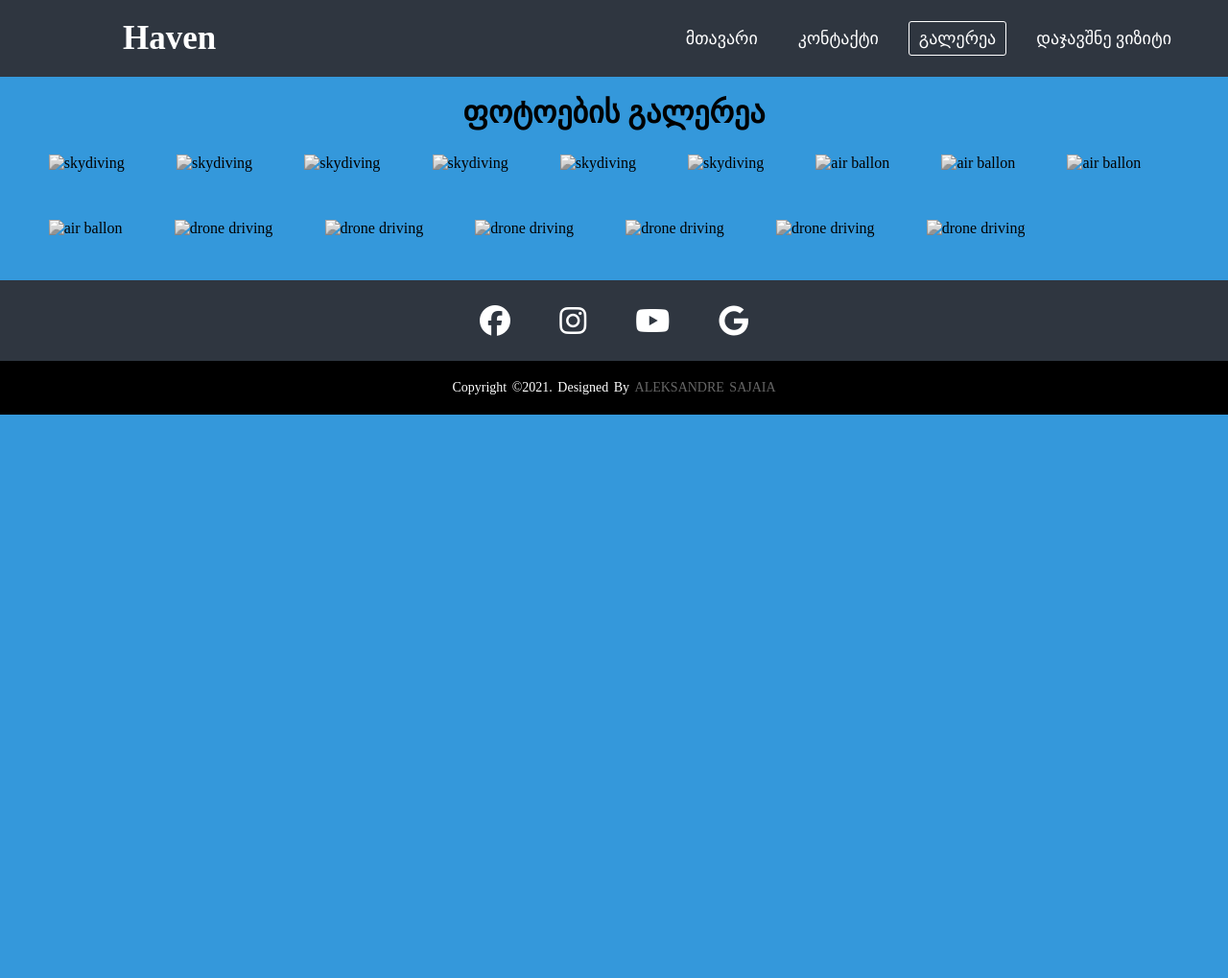
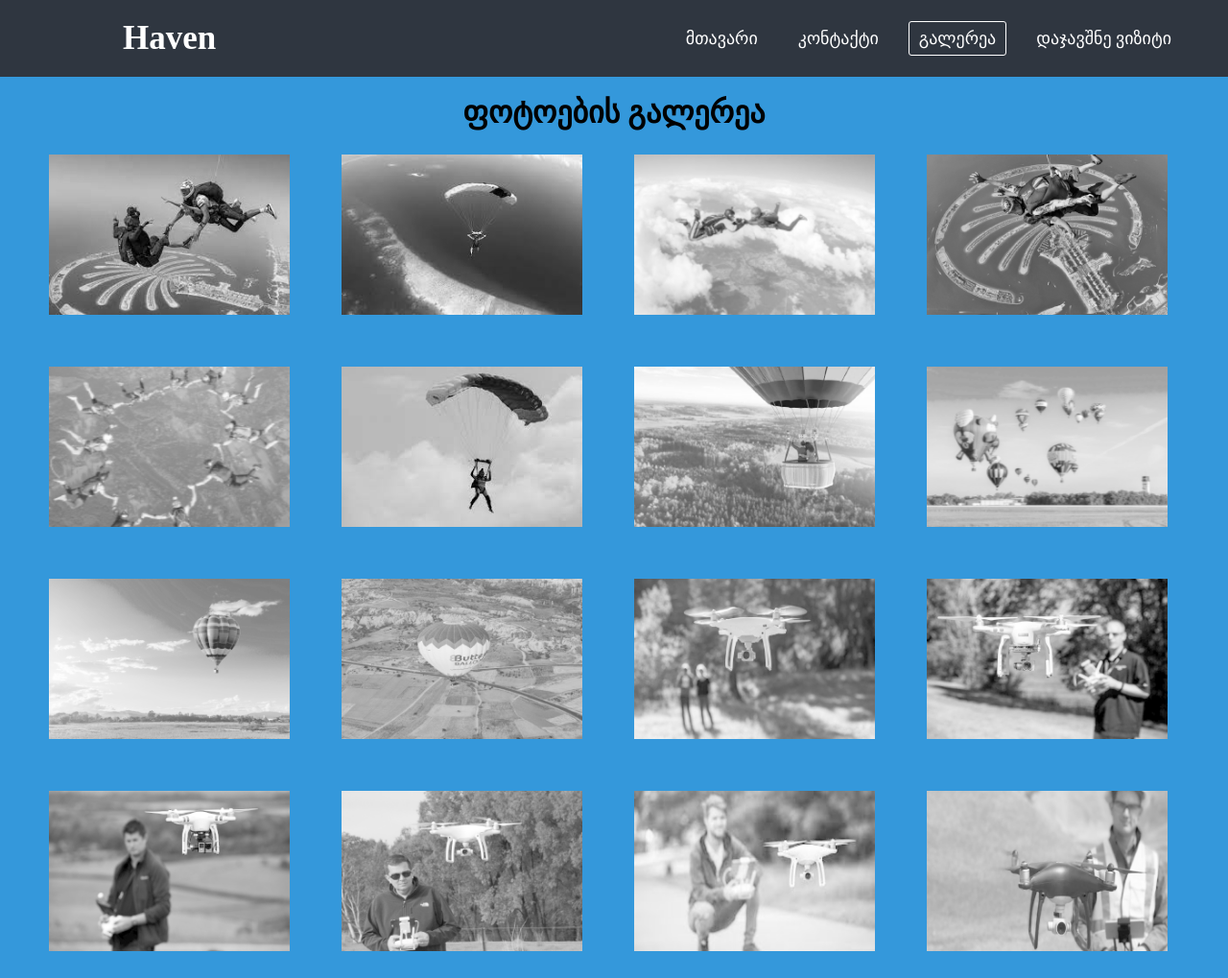
Before and after one commit to ako12341/ako12341.github.io, a plain HTML site: page gallery.html in a window 1280 px wide. Shown: the top 1019 px of the page at 96% size. Before the commit the page ends 800 px from the top, so only its background shows below. Drawn offline with nearby package versions, Linux system fonts and the light colour scheme.

Commit message:
Update gallery.html

```diff
--- a/gallery.html
+++ b/gallery.html
@@ -46,22 +46,22 @@
 	<br>
 	<h1>ფოტოების გალერეა</h1>
 	<div id="gallery">
-		<img src="img/gallery1.png" alt="skydiving">
-		<img src="img/gallery2.png" alt="skydiving">
-		<img src="img/gallery3.png" alt="skydiving">
-		<img src="img/gallery4.png" alt="skydiving">
-		<img src="img/gallery5.png" alt="skydiving">
-		<img src="img/gallery6.png" alt="skydiving">
-		<img src="img/gallery7.png" alt="air ballon">
-		<img src="img/gallery8.png" alt="air ballon">
-		<img src="img/gallery9.png" alt="air ballon">
-		<img src="img/gallery10.png" alt="air ballon">
-		<img src="img/gallery11.png" alt="drone driving">
-		<img src="img/gallery12.png" alt="drone driving">
-		<img src="img/gallery13.png" alt="drone driving">
-		<img src="img/gallery14.png" alt="drone driving">
-		<img src="img/gallery15.png" alt="drone driving">
-		<img src="img/gallery16.png" alt="drone driving">
+		<img src="gallery1.png" alt="skydiving">
+		<img src="gallery2.png" alt="skydiving">
+		<img src="gallery3.png" alt="skydiving">
+		<img src="gallery4.png" alt="skydiving">
+		<img src="gallery5.png" alt="skydiving">
+		<img src="gallery6.png" alt="skydiving">
+		<img src="gallery7.png" alt="air ballon">
+		<img src="gallery8.png" alt="air ballon">
+		<img src="gallery9.png" alt="air ballon">
+		<img src="gallery10.png" alt="air ballon">
+		<img src="gallery11.png" alt="drone driving">
+		<img src="gallery12.png" alt="drone driving">
+		<img src="gallery13.png" alt="drone driving">
+		<img src="gallery14.png" alt="drone driving">
+		<img src="gallery15.png" alt="drone driving">
+		<img src="gallery16.png" alt="drone driving">
 	</div>
 
 	<footer>
```
